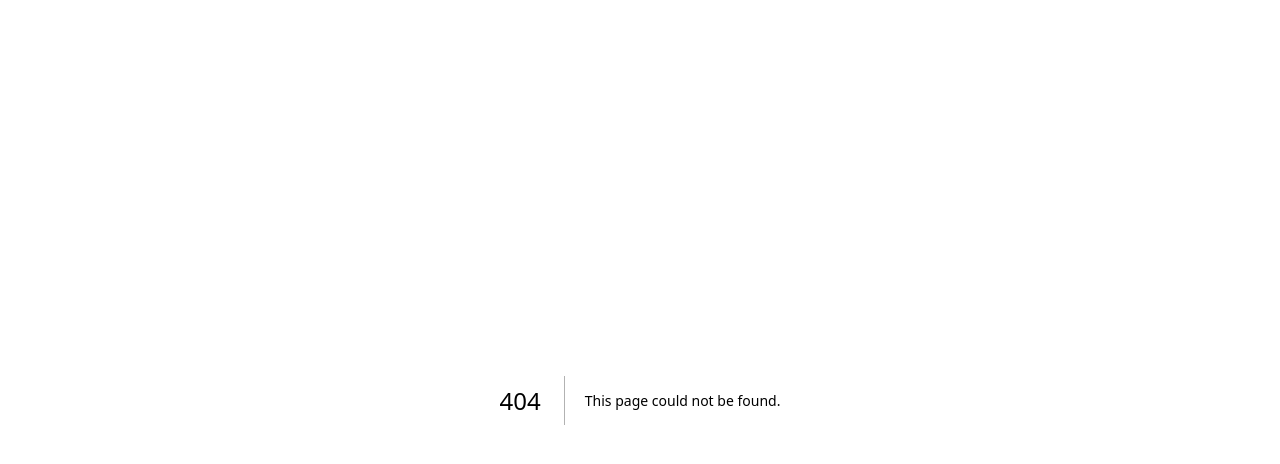
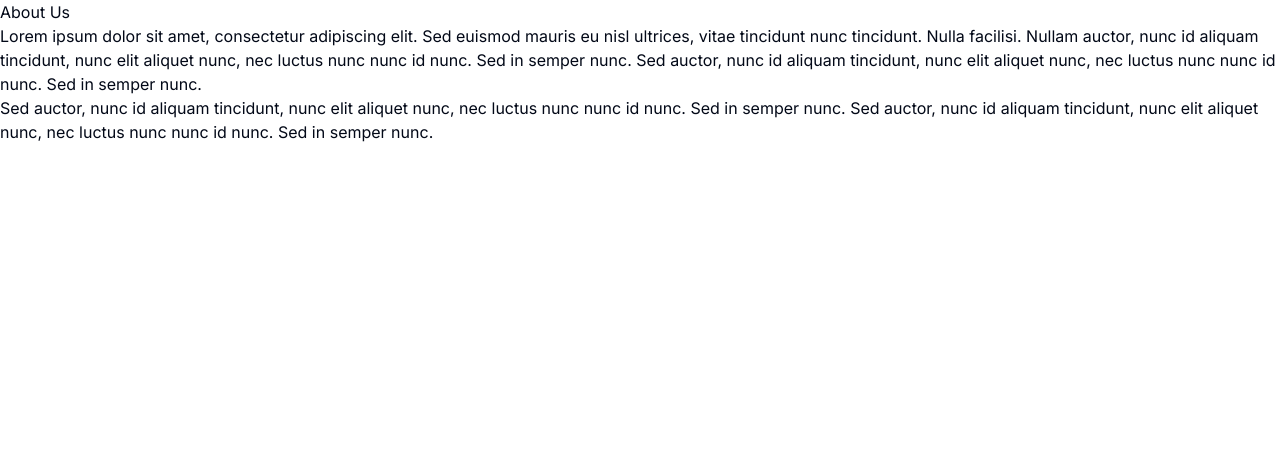
Before and after one commit to limrik/big-heart-bros, a Next.js app in the folder big-heart-bros/: page /about in a window 1280 px wide. Before the commit this address had no page. Shown: the top 464 px of the page. Built offline with nearby package versions, Linux system fonts and the light colour scheme.

Commit message:
add pages

```diff
--- /dev/null
+++ b/big-heart-bros/src/app/about/page.tsx
@@ -0,0 +1,25 @@
+import React from 'react';
+
+const About: React.FC = () => {
+    return (
+        <div>
+            <h1>About Us</h1>
+            <p>
+                Lorem ipsum dolor sit amet, consectetur adipiscing elit. Sed euismod
+                mauris eu nisl ultrices, vitae tincidunt nunc tincidunt. Nulla facilisi.
+                Nullam auctor, nunc id aliquam tincidunt, nunc elit aliquet nunc, nec
+                luctus nunc nunc id nunc. Sed in semper nunc. Sed auctor, nunc id
+                aliquam tincidunt, nunc elit aliquet nunc, nec luctus nunc nunc id nunc.
+                Sed in semper nunc.
+            </p>
+            <p>
+                Sed auctor, nunc id aliquam tincidunt, nunc elit aliquet nunc, nec
+                luctus nunc nunc id nunc. Sed in semper nunc. Sed auctor, nunc id
+                aliquam tincidunt, nunc elit aliquet nunc, nec luctus nunc nunc id nunc.
+                Sed in semper nunc.
+            </p>
+        </div>
+    );
+};
+
+export default About;
--- /dev/null
+++ b/big-heart-bros/src/app/components/admin-dashboard/page.tsx
@@ -0,0 +1,25 @@
+import React from 'react';
+
+const About: React.FC = () => {
+    return (
+        <div>
+            <h1>Admin Dashboard</h1>
+            <p>
+                Lorem ipsum dolor sit amet, consectetur adipiscing elit. Sed euismod
+                mauris eu nisl ultrices, vitae tincidunt nunc tincidunt. Nulla facilisi.
+                Nullam auctor, nunc id aliquam tincidunt, nunc elit aliquet nunc, nec
+                luctus nunc nunc id nunc. Sed in semper nunc. Sed auctor, nunc id
+                aliquam tincidunt, nunc elit aliquet nunc, nec luctus nunc nunc id nunc.
+                Sed in semper nunc.
+            </p>
+            <p>
+                Sed auctor, nunc id aliquam tincidunt, nunc elit aliquet nunc, nec
+                luctus nunc nunc id nunc. Sed in semper nunc. Sed auctor, nunc id
+                aliquam tincidunt, nunc elit aliquet nunc, nec luctus nunc nunc id nunc.
+                Sed in semper nunc.
+            </p>
+        </div>
+    );
+};
+
+export default About;
--- /dev/null
+++ b/big-heart-bros/src/app/components/org-dashboard/page.tsx
@@ -0,0 +1,25 @@
+import React from 'react';
+
+const About: React.FC = () => {
+    return (
+        <div>
+            <h1>Org Dashboard</h1>
+            <p>
+                Lorem ipsum dolor sit amet, consectetur adipiscing elit. Sed euismod
+                mauris eu nisl ultrices, vitae tincidunt nunc tincidunt. Nulla facilisi.
+                Nullam auctor, nunc id aliquam tincidunt, nunc elit aliquet nunc, nec
+                luctus nunc nunc id nunc. Sed in semper nunc. Sed auctor, nunc id
+                aliquam tincidunt, nunc elit aliquet nunc, nec luctus nunc nunc id nunc.
+                Sed in semper nunc.
+            </p>
+            <p>
+                Sed auctor, nunc id aliquam tincidunt, nunc elit aliquet nunc, nec
+                luctus nunc nunc id nunc. Sed in semper nunc. Sed auctor, nunc id
+                aliquam tincidunt, nunc elit aliquet nunc, nec luctus nunc nunc id nunc.
+                Sed in semper nunc.
+            </p>
+        </div>
+    );
+};
+
+export default About;
--- /dev/null
+++ b/big-heart-bros/src/app/profile/page.tsx
@@ -0,0 +1,25 @@
+import React from 'react';
+
+const About: React.FC = () => {
+    return (
+        <div>
+            <h1>Profile</h1>
+            <p>
+                Lorem ipsum dolor sit amet, consectetur adipiscing elit. Sed euismod
+                mauris eu nisl ultrices, vitae tincidunt nunc tincidunt. Nulla facilisi.
+                Nullam auctor, nunc id aliquam tincidunt, nunc elit aliquet nunc, nec
+                luctus nunc nunc id nunc. Sed in semper nunc. Sed auctor, nunc id
+                aliquam tincidunt, nunc elit aliquet nunc, nec luctus nunc nunc id nunc.
+                Sed in semper nunc.
+            </p>
+            <p>
+                Sed auctor, nunc id aliquam tincidunt, nunc elit aliquet nunc, nec
+                luctus nunc nunc id nunc. Sed in semper nunc. Sed auctor, nunc id
+                aliquam tincidunt, nunc elit aliquet nunc, nec luctus nunc nunc id nunc.
+                Sed in semper nunc.
+            </p>
+        </div>
+    );
+};
+
+export default About;
--- /dev/null
+++ b/big-heart-bros/src/app/user-dashboard/page.tsx
@@ -0,0 +1,25 @@
+import React from 'react';
+
+const About: React.FC = () => {
+    return (
+        <div>
+            <h1>User Dashboard</h1>
+            <p>
+                Lorem ipsum dolor sit amet, consectetur adipiscing elit. Sed euismod
+                mauris eu nisl ultrices, vitae tincidunt nunc tincidunt. Nulla facilisi.
+                Nullam auctor, nunc id aliquam tincidunt, nunc elit aliquet nunc, nec
+                luctus nunc nunc id nunc. Sed in semper nunc. Sed auctor, nunc id
+                aliquam tincidunt, nunc elit aliquet nunc, nec luctus nunc nunc id nunc.
+                Sed in semper nunc.
+            </p>
+            <p>
+                Sed auctor, nunc id aliquam tincidunt, nunc elit aliquet nunc, nec
+                luctus nunc nunc id nunc. Sed in semper nunc. Sed auctor, nunc id
+                aliquam tincidunt, nunc elit aliquet nunc, nec luctus nunc nunc id nunc.
+                Sed in semper nunc.
+            </p>
+        </div>
+    );
+};
+
+export default About;
```
